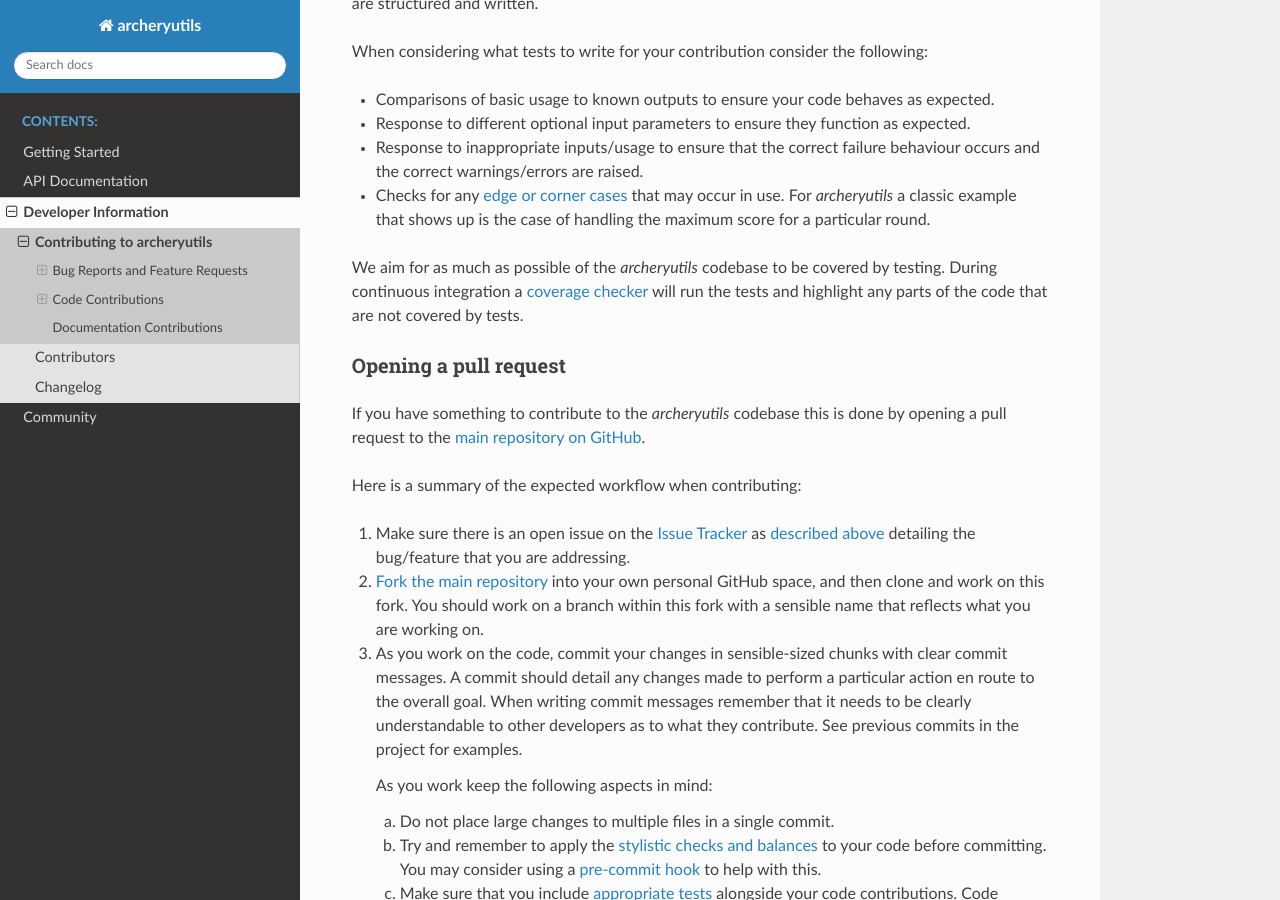
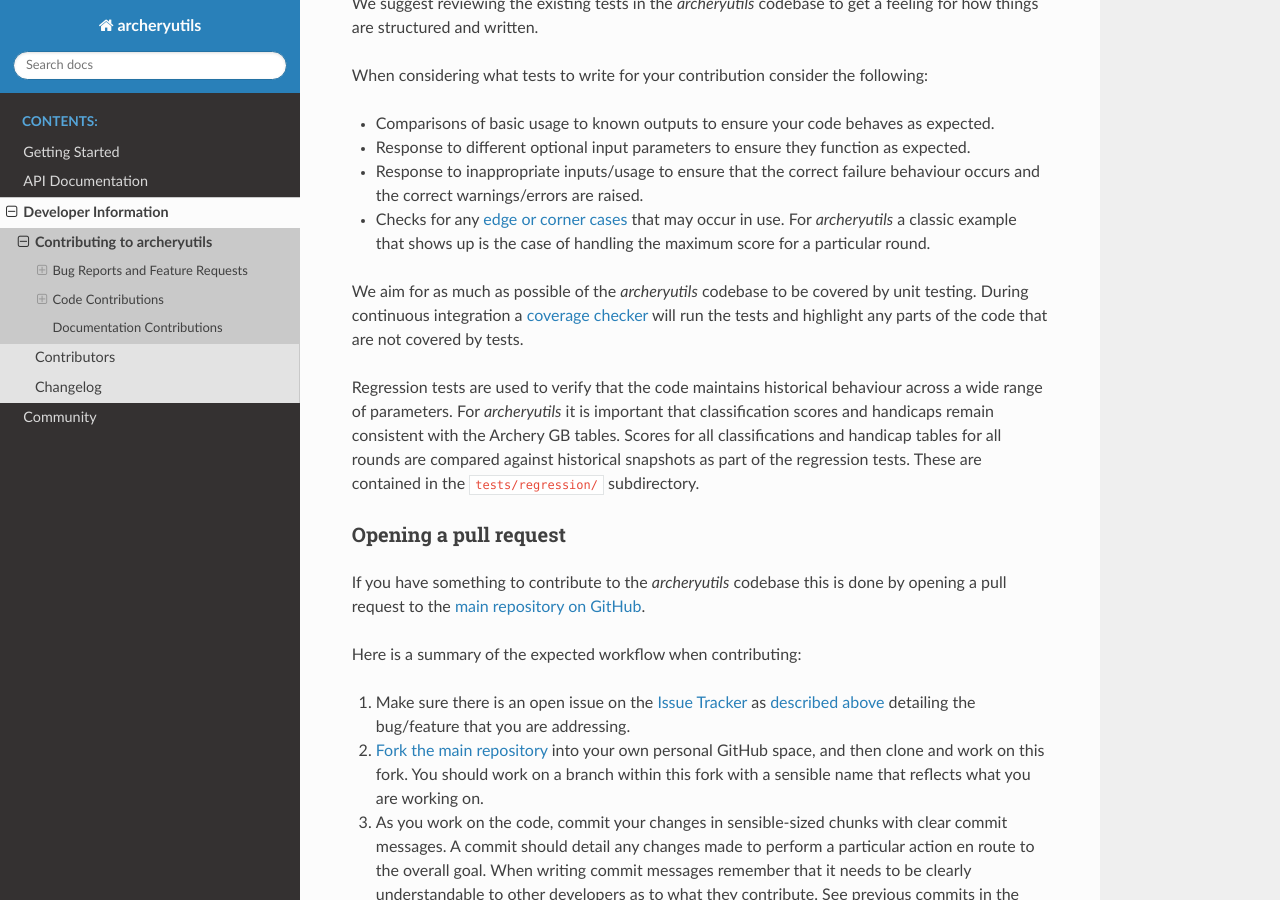
Before and after one commit to jatkinson1000/archeryutils, a Sphinx documentation site: the page built from docs/develop/contributing.rst, in a window 1280 px wide and 900 px high, scrolled down 4146 px. Built offline with Sphinx 7.4.7 and the Read the Docs theme 3.1.0, drawn with Linux system fonts in a browser that asks for light colours; some of the changed text lies outside the part shown.

Commit message:
Update docs to note regression tests and use of syrupy and remove pytest-mock as an unused dependency.

```diff
--- a/docs/develop/contributing.rst
+++ b/docs/develop/contributing.rst
@@ -166,7 +166,8 @@ Since all previously written tests are archived with the code and are run for al
 contributions, it will quickly become apparent if behaviour changes anywhere.
 
 *archeryutils* uses the `pytest <https://pytest.org>`_ framework for writing and
-running tests.
+running tests, with the `syrupy <https://syrupy-project.github.io/syrupy/>`_ plugin
+for snapshot testing.
 
 To run the tests from a development install run, from the top directory::
 
@@ -237,10 +238,18 @@ When considering what tests to write for your contribution consider the followin
   may occur in use. For *archeryutils* a classic example that shows up is the case
   of handling the maximum score for a particular round.
 
-We aim for as much as possible of the *archeryutils* codebase to be covered by testing.
-During continuous integration a
+We aim for as much as possible of the *archeryutils* codebase to be covered by unit
+testing. During continuous integration a
 `coverage checker <https://app.codecov.io/gh/jatkinson1000/archeryutils>`_ will run
 the tests and highlight any parts of the code that are not covered by tests.
+
+Regression tests are used to verify that the code maintains historical behaviour across
+a wide range of parameters.
+For *archeryutils* it is important that classification scores and handicaps remain
+consistent with the Archery GB tables.
+Scores for all classifications and handicap tables for all rounds are compared against
+historical snapshots as part of the regression tests.
+These are contained in the ``tests/regression/`` subdirectory.
 
 
 .. _pull_request:
--- a/docs/getting-started/installation.rst
+++ b/docs/getting-started/installation.rst
@@ -63,7 +63,7 @@ For developing and running the test suite on the code::
     pip install -e .[test]
 
 * pytest (7.2.0 or later)
-* pytest-mock
+* syrupy
 
 lint
 ^^^^
@@ -76,7 +76,7 @@ For applying quality control to the code::
 * mypy (1.16.0 or later)
 * coverage
 * pytest (7.2.0 or later)
-* pytest-mock
+* syrupy
 * blackdoc
 
 docs
--- a/pyproject.toml
+++ b/pyproject.toml
@@ -33,14 +33,13 @@ dependencies = [
 [project.optional-dependencies]
 test = [
     "pytest>=7.2.0",
-    "pytest-mock",
     "syrupy",
 ]
 lint = [
     "mypy>=1.16.0",
     "coverage",
     "pytest>=7.2.0",
-    "pytest-mock",
+    "syrupy",
     "ruff>=0.13.3",
     "blackdoc<=0.4.2",
     "black<=25.1.0",  # Pin version due to blackdoc incompatibility. Remove once resolved
```
Also changed, not shown: 1 other file.
